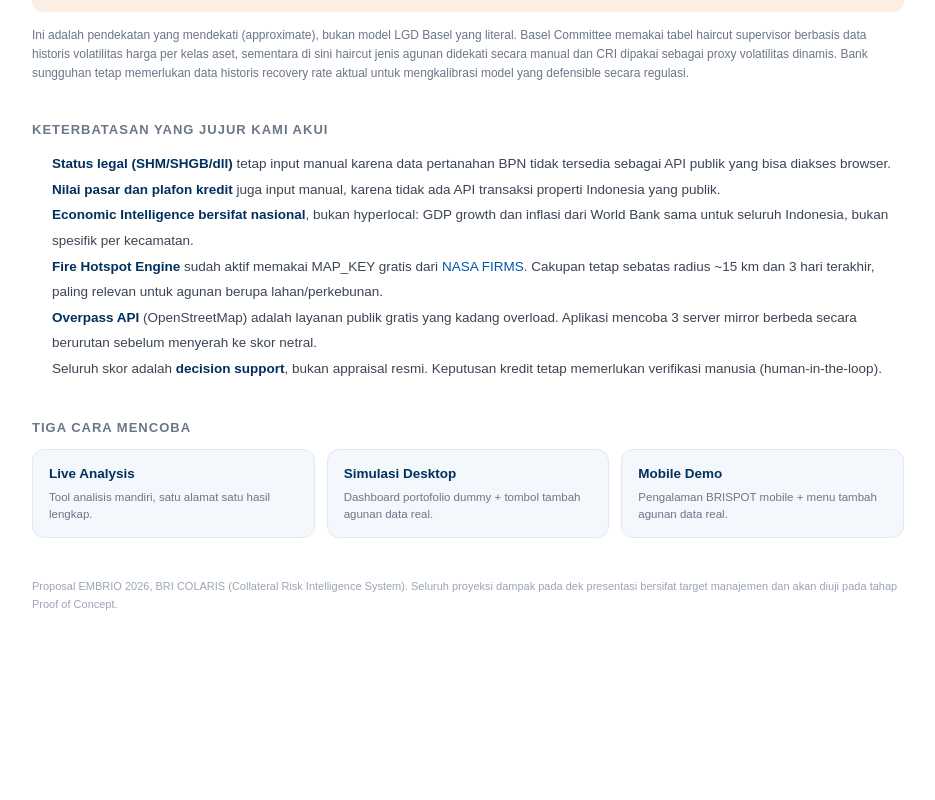
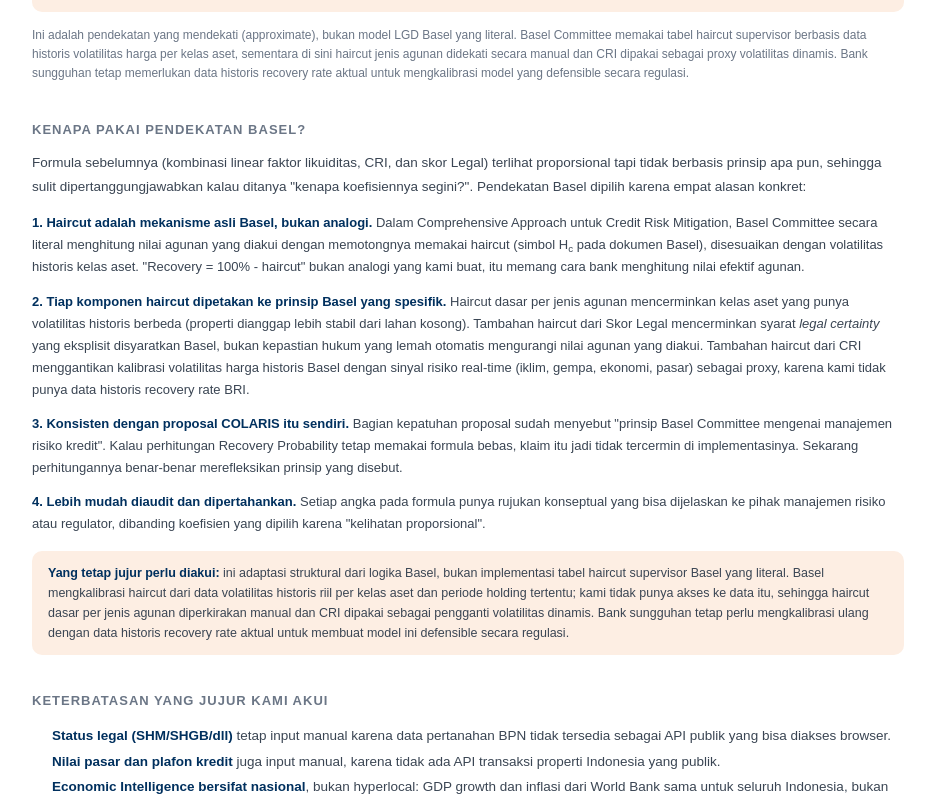
Before and after one commit to work-raharjo/bricolarislive, a Next.js app: page /docs in a window 1280 px wide. Shown: the part 1920-2720 px from the top of the page, without its empty margins (172-1107 px from the left). Before the commit the page ends 2613 px from the top, so only its background shows below. Built offline with nearby package versions, Linux system fonts and the light colour scheme.

Commit message:
Add 'Kenapa Pakai Pendekatan Basel?' section to docs page; update README to reflect current architecture (11 engines, Basel formula, API route)

```diff
--- a/app/docs/page.tsx
+++ b/app/docs/page.tsx
@@ -305,6 +305,70 @@ export default function DocsPage() {
           </p>
         </Section>
 
+        <Section title="Kenapa Pakai Pendekatan Basel?">
+          <p style={{ fontSize: 13.5, lineHeight: 1.75, color: "#3A4553", marginBottom: 14 }}>
+            Formula sebelumnya (kombinasi linear faktor likuiditas, CRI, dan skor Legal)
+            terlihat proporsional tapi tidak berbasis prinsip apa pun, sehingga sulit
+            dipertanggungjawabkan kalau ditanya "kenapa koefisiennya segini?". Pendekatan
+            Basel dipilih karena empat alasan konkret:
+          </p>
+
+          <div style={{ display: "flex", flexDirection: "column", gap: 12, fontSize: 13, lineHeight: 1.7, color: "#3A4553" }}>
+            <div>
+              <b style={{ color: NAVY }}>1. Haircut adalah mekanisme asli Basel, bukan analogi.</b>{" "}
+              Dalam Comprehensive Approach untuk Credit Risk Mitigation, Basel Committee
+              secara literal menghitung nilai agunan yang diakui dengan memotongnya memakai
+              haircut (simbol H<sub>c</sub> pada dokumen Basel), disesuaikan dengan
+              volatilitas historis kelas aset. "Recovery = 100% {"-"} haircut" bukan analogi
+              yang kami buat, itu memang cara bank menghitung nilai efektif agunan.
+            </div>
+            <div>
+              <b style={{ color: NAVY }}>2. Tiap komponen haircut dipetakan ke prinsip Basel yang spesifik.</b>{" "}
+              Haircut dasar per jenis agunan mencerminkan kelas aset yang punya volatilitas
+              historis berbeda (properti dianggap lebih stabil dari lahan kosong). Tambahan
+              haircut dari Skor Legal mencerminkan syarat <i>legal certainty</i> yang eksplisit
+              disyaratkan Basel, bukan kepastian hukum yang lemah otomatis mengurangi nilai
+              agunan yang diakui. Tambahan haircut dari CRI menggantikan kalibrasi volatilitas
+              harga historis Basel dengan sinyal risiko real-time (iklim, gempa, ekonomi,
+              pasar) sebagai proxy, karena kami tidak punya data historis recovery rate BRI.
+            </div>
+            <div>
+              <b style={{ color: NAVY }}>3. Konsisten dengan proposal COLARIS itu sendiri.</b>{" "}
+              Bagian kepatuhan proposal sudah menyebut "prinsip Basel Committee mengenai
+              manajemen risiko kredit". Kalau perhitungan Recovery Probability tetap memakai
+              formula bebas, klaim itu jadi tidak tercermin di implementasinya. Sekarang
+              perhitungannya benar-benar merefleksikan prinsip yang disebut.
+            </div>
+            <div>
+              <b style={{ color: NAVY }}>4. Lebih mudah diaudit dan dipertahankan.</b>{" "}
+              Setiap angka pada formula punya rujukan konseptual yang bisa dijelaskan ke
+              pihak manajemen risiko atau regulator, dibanding koefisien yang dipilih karena
+              "kelihatan proporsional".
+            </div>
+          </div>
+
+          <div
+            style={{
+              marginTop: 16,
+              background: LORANGE_BG,
+              borderRadius: 10,
+              padding: "12px 16px",
+              fontSize: 12.5,
+              color: "#3A4553",
+              lineHeight: 1.6,
+            }}
+          >
+            <b style={{ color: NAVY }}>Yang tetap jujur perlu diakui:</b> ini adaptasi
+            struktural dari logika Basel, bukan implementasi tabel haircut supervisor Basel
+            yang literal. Basel mengkalibrasi haircut dari data volatilitas historis riil per
+            kelas aset dan periode holding tertentu; kami tidak punya akses ke data itu,
+            sehingga haircut dasar per jenis agunan diperkirakan manual dan CRI dipakai
+            sebagai pengganti volatilitas dinamis. Bank sungguhan tetap perlu mengkalibrasi
+            ulang dengan data historis recovery rate aktual untuk membuat model ini
+            defensible secara regulasi.
+          </div>
+        </Section>
+
         <Section title="Keterbatasan yang Jujur Kami Akui">
           <ul style={{ paddingLeft: 20, fontSize: 13.5, lineHeight: 1.9, color: "#3A4553" }}>
             <li>
```
Also changed, not shown: 1 other file (tests, documents, lock files or other folders).
